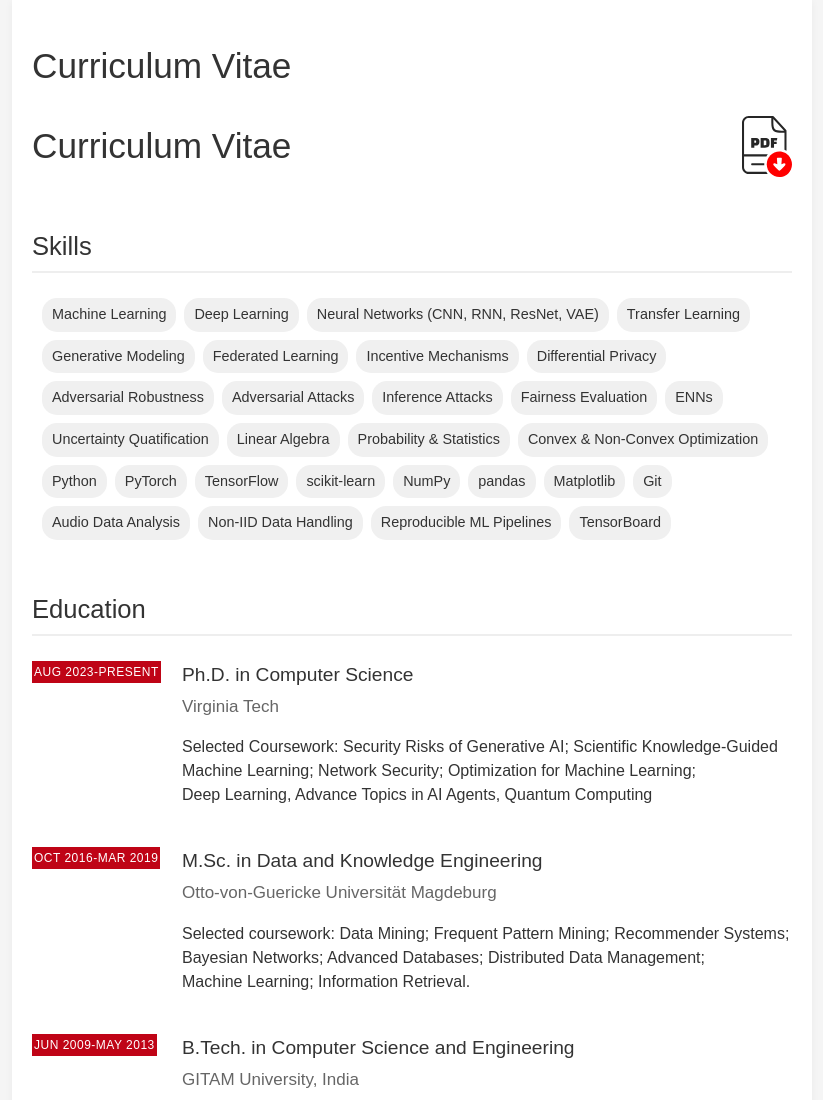
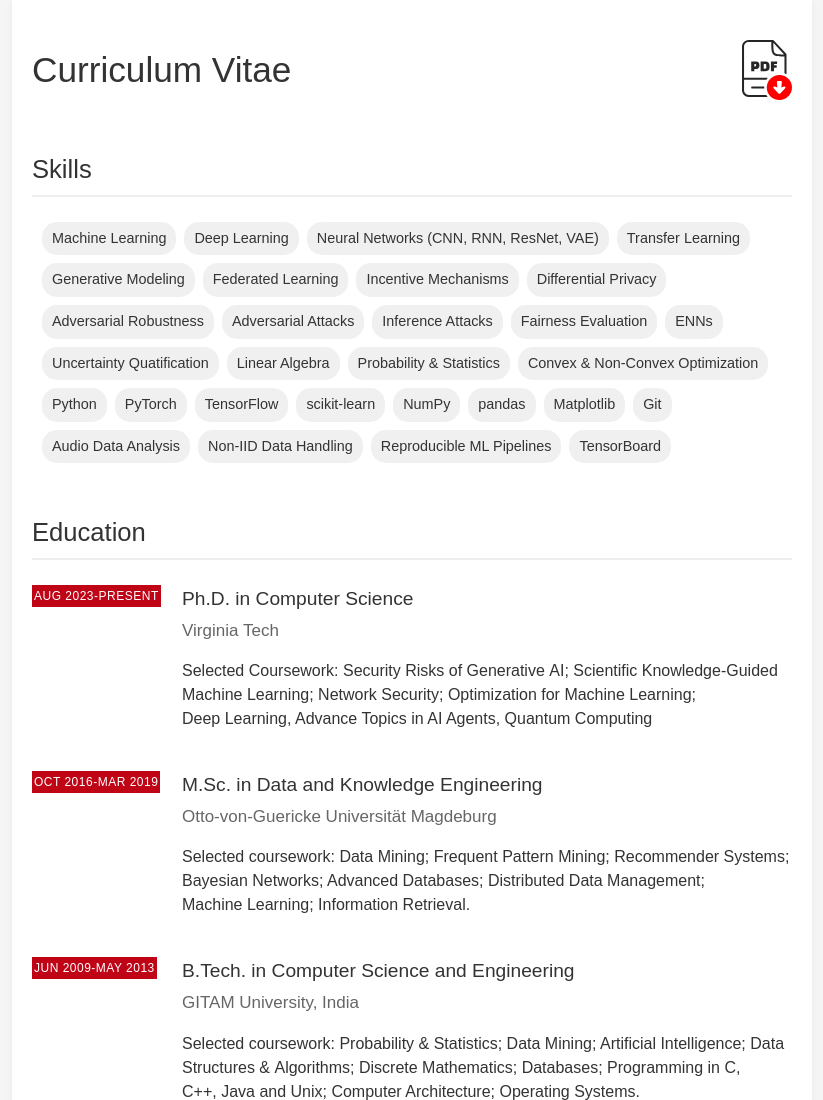
Before and after one commit to sindhujamadabushi/sindhujamadabushi.github.io, a plain HTML site: page cv.html in a window 1280 px wide. Shown: the top 1100 px of the page, without its empty margins (228-1051 px from the left). Drawn offline with Linux system fonts and the light colour scheme.

Commit message:
Update cv.html

```diff
--- a/cv.html
+++ b/cv.html
@@ -123,7 +123,6 @@
 </head>
 <body>
   <div class="container" style="width: 800px !important;">
-    <h1>Curriculum&nbsp;Vitae</h1>
 <div style="display: flex; align-items: center; justify-content: space-between;">
   <h1 style="margin: 0;">Curriculum&nbsp;Vitae</h1>
   <img src="images/pdf-icon.svg" alt="PDF Icon" style="width: 50px; height: auto;">
```
